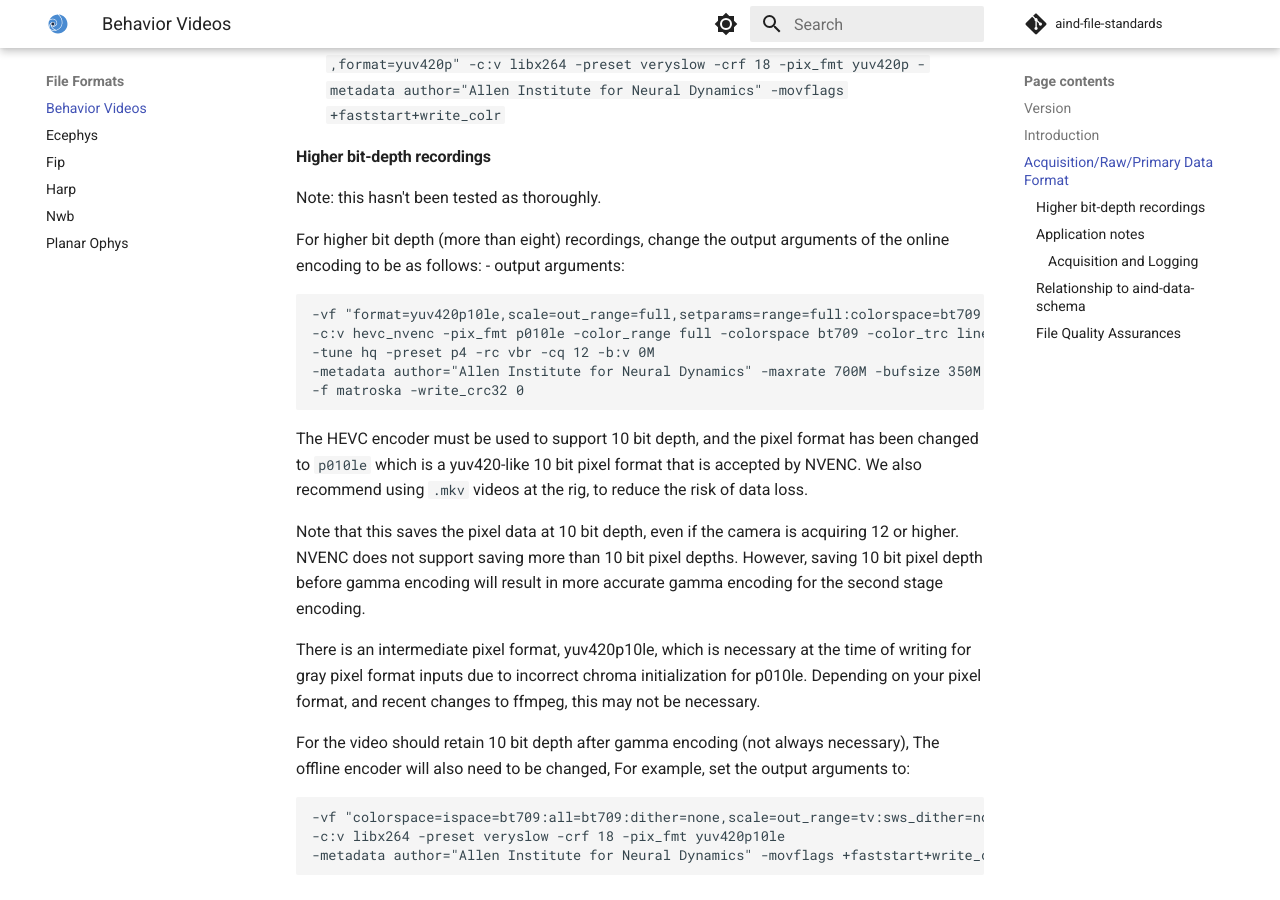
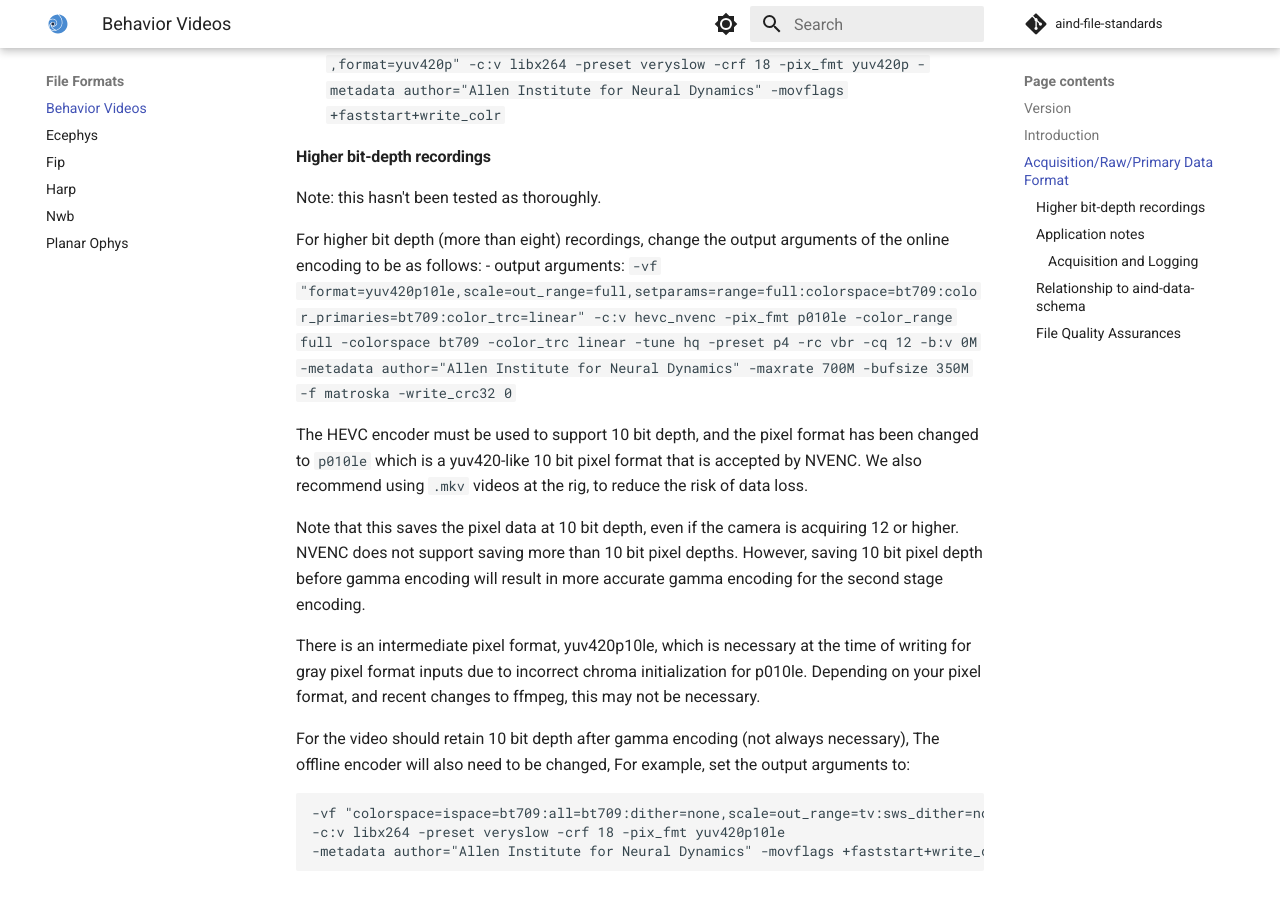
Before and after one commit to AllenNeuralDynamics/aind-file-standards, an MkDocs documentation site: the page built from docs/file_formats/behavior_videos.md, in a window 1280 px wide and 900 px high, scrolled down 2250 px. Built offline with MkDocs 1.6.1 and Material for MkDocs 9.7.7, drawn with Linux system fonts in a browser that asks for light colours; comment, search, counter and statistics services are not loaded.

Commit message:
...and in the darkness bind them

````diff
--- a/docs/file_formats/behavior_videos.md
+++ b/docs/file_formats/behavior_videos.md
@@ -77,14 +77,7 @@ For offline re-encoding (optimized for quality and size):
 Note: this hasn't been tested as thoroughly.
 
 For higher bit depth (more than eight) recordings, change the output arguments of the online encoding to be as follows:
-  - output arguments:
-    ```
-    -vf "format=yuv420p10le,scale=out_range=full,setparams=range=full:colorspace=bt709:color_primaries=bt709:color_trc=linear"
-    -c:v hevc_nvenc -pix_fmt p010le -color_range full -colorspace bt709 -color_trc linear
-    -tune hq -preset p4 -rc vbr -cq 12 -b:v 0M
-    -metadata author="Allen Institute for Neural Dynamics" -maxrate 700M -bufsize 350M
-    -f matroska -write_crc32 0
-    ```
+  - output arguments: `-vf "format=yuv420p10le,scale=out_range=full,setparams=range=full:colorspace=bt709:color_primaries=bt709:color_trc=linear" -c:v hevc_nvenc -pix_fmt p010le -color_range full -colorspace bt709 -color_trc linear -tune hq -preset p4 -rc vbr -cq 12 -b:v 0M -metadata author="Allen Institute for Neural Dynamics" -maxrate 700M -bufsize 350M -f matroska -write_crc32 0`
 
 The HEVC encoder must be used to support 10 bit depth, and the pixel format has
 been changed to `p010le` which is a yuv420-like 10 bit pixel format that is
````
